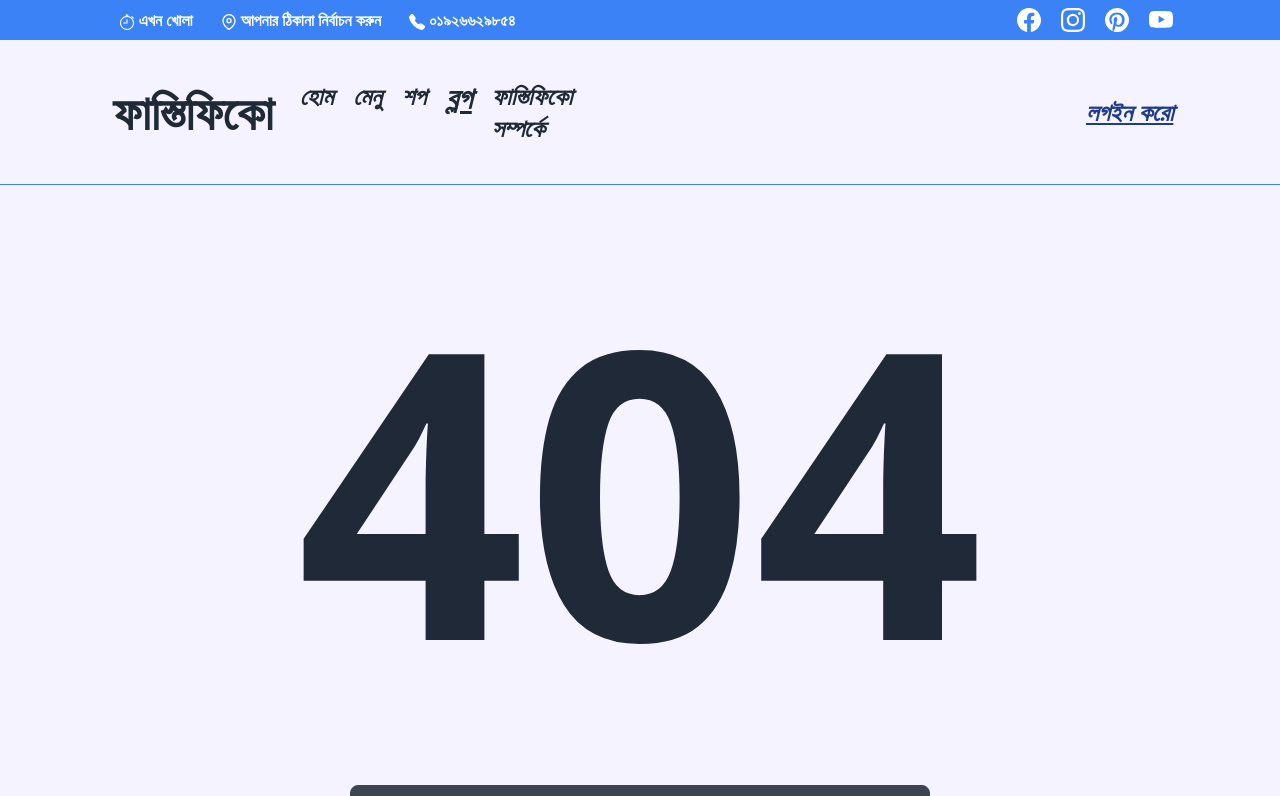
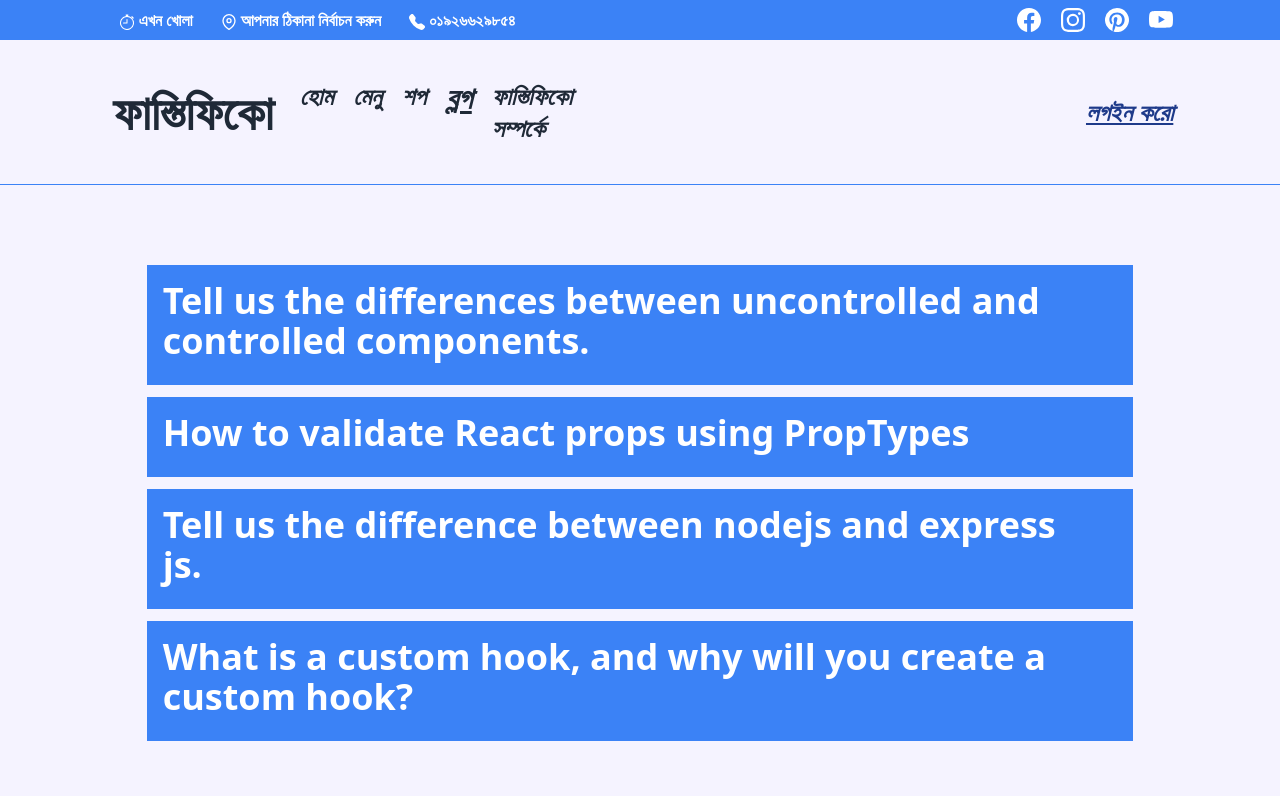
Before and after one commit to detectiveseo/Fastefico-client, a React (Vite) app: page /blog in a window 1280 px wide. Shown: the top 796 px of the page. Built offline with nearby package versions, Linux system fonts and the light colour scheme; no server answers.

Commit message:
Blog page done

```diff
--- a/src/Components/Pages/Blog/Blog.jsx
+++ b/src/Components/Pages/Blog/Blog.jsx
@@ -2,8 +2,53 @@ import React from 'react';
 
 const Blog = () => {
     return (
-        <div>
-            this is the page
+        <div className='bg-violet-50'>
+            <div className='w-10/12 mx-auto px-10 py-20 flex flex-col gap-3'>
+                <div className="collapse">
+                    <input type="checkbox" className="peer" />
+                    <div className="collapse-title bg-blue-500 text-2xl lg:text-4xl font-bold text-white peer-checked:bg-blue-500 peer-checked:text-secondary-content">
+                    Tell us the differences between uncontrolled and controlled components.
+                    </div>
+                    <div className="collapse-content bg-blue-500 text-1xl lg:text-2xl py-1 peer-checked:bg-blue-400 peer-checked:text-black">
+                        <p>In React, components can be categorized into two types: uncontrolled and controlled components. Uncontrolled components are those that manage their own state internally, without any input from the parent component or the user. Controlled components, on the other hand, are those that receive their state and behavior from the parent component or the user. The main difference between uncontrolled and controlled components is that uncontrolled components are simpler to use and require less code, but they can be harder to debug and test. Controlled components, on the other hand, are more flexible and easier to test, but they require more code and can be more complex to use.</p>
+                    </div>
+                </div>
+
+                <div className="collapse">
+                    <input type="checkbox" className="peer" />
+                    <div className="collapse-title bg-blue-500 text-2xl lg:text-4xl font-bold text-white peer-checked:bg-blue-500 peer-checked:text-secondary-content">
+                    How to validate React props using PropTypes
+                    </div>
+                    <div className="collapse-content bg-blue-500 text-1xl lg:text-2xl py-1 peer-checked:bg-blue-400 peer-checked:text-black">
+                        <p>PropTypes is a built-in feature in React that allows developers to validate the props passed to a component. PropTypes can help catch errors early in the development process by ensuring that the props passed to a component are of the correct type and shape. To use PropTypes in your React components, you first need to import the PropTypes module from the 'prop-types' package. Then, you can define the propTypes object for your component, specifying the type and shape of each prop.
+
+</p>
+                    </div>
+                </div>
+
+
+                <div className="collapse">
+                    <input type="checkbox" className="peer" />
+                    <div className="collapse-title bg-blue-500 text-2xl lg:text-4xl font-bold text-white peer-checked:bg-blue-500 peer-checked:text-secondary-content">Tell us the difference between nodejs and express js.
+                    </div>
+                    <div className="collapse-content bg-blue-500 text-1xl lg:text-2xl py-1 peer-checked:bg-blue-400 peer-checked:text-black">
+                        <p>Node.js is a runtime environment for executing JavaScript code outside of a web browser. It allows developers to build server-side applications using JavaScript, which can be a big advantage for those who are already familiar with the language. Express.js is a framework built on top of Node.js that provides developers with a set of tools for building web applications and APIs. The main difference between Node.js and Express.js is that Node.js is a runtime environment, while Express.js is a framework. Node.js provides the foundation for building server-side applications, while Express.js provides the tools for building web applications and APIs.</p>
+                    </div>
+                </div>
+
+
+                <div className="collapse">
+                    <input type="checkbox" className="peer" />
+                    <div className="collapse-title bg-blue-500 text-2xl lg:text-4xl font-bold text-white peer-checked:bg-blue-500 peer-checked:text-secondary-content">
+                    What is a custom hook, and why will you create a custom hook?
+                    </div>
+
+                    <div className="collapse-content bg-blue-500 text-1xl lg:text-2xl py-1 peer-checked:bg-blue-400 peer-checked:text-black">
+                        <p>Custom hooks are a powerful feature in React that allow developers to reuse logic across multiple components. A custom hook is simply a function that uses one or more of React's built-in hooks (such as useState or useEffect) to encapsulate some behavior or state management logic. One of the main benefits of custom hooks is that they allow developers to abstract away complex logic into reusable functions that can be easily shared across multiple components. This can help reduce code duplication and improve code maintainability.</p>
+                    </div>
+                </div>
+
+            </div>
         </div>
     );
 };
--- a/src/Routs/Router.jsx
+++ b/src/Routs/Router.jsx
@@ -8,6 +8,7 @@ import SingIn from '../Components/Account/SingIn';
 import SingUp from '../Components/Account/SingUp';
 import Private from '../Components/Private';
 import ErrorPage from '../Components/Pages/ErrorPage/ErrorPage';
+import Blog from '../Components/Pages/Blog/Blog';
 
 
 
@@ -38,6 +39,10 @@ export const router = createBrowserRouter([
                 element: <SingUp></SingUp>
             },
             {
+                path: "/blog",
+                element: <Blog></Blog>
+            },
+            {
                 path: "/*",
                 element: <ErrorPage></ErrorPage>
             }
```
